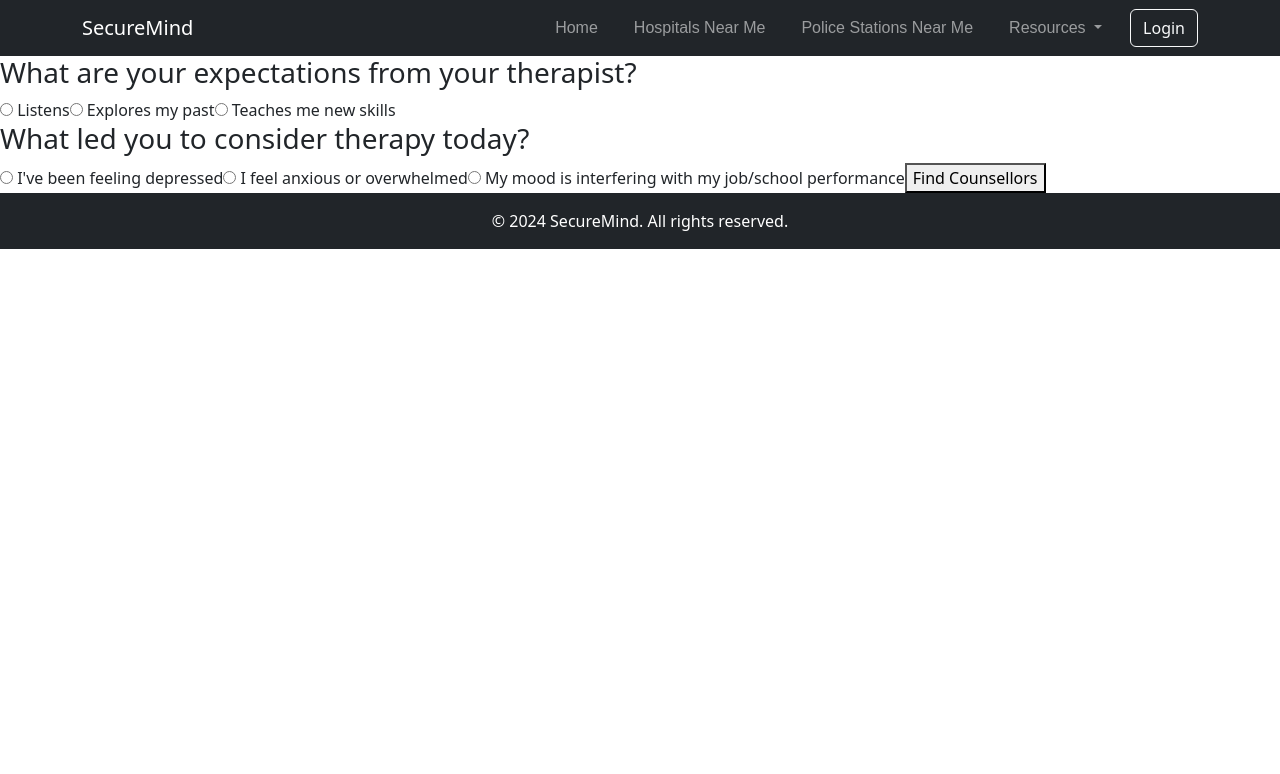
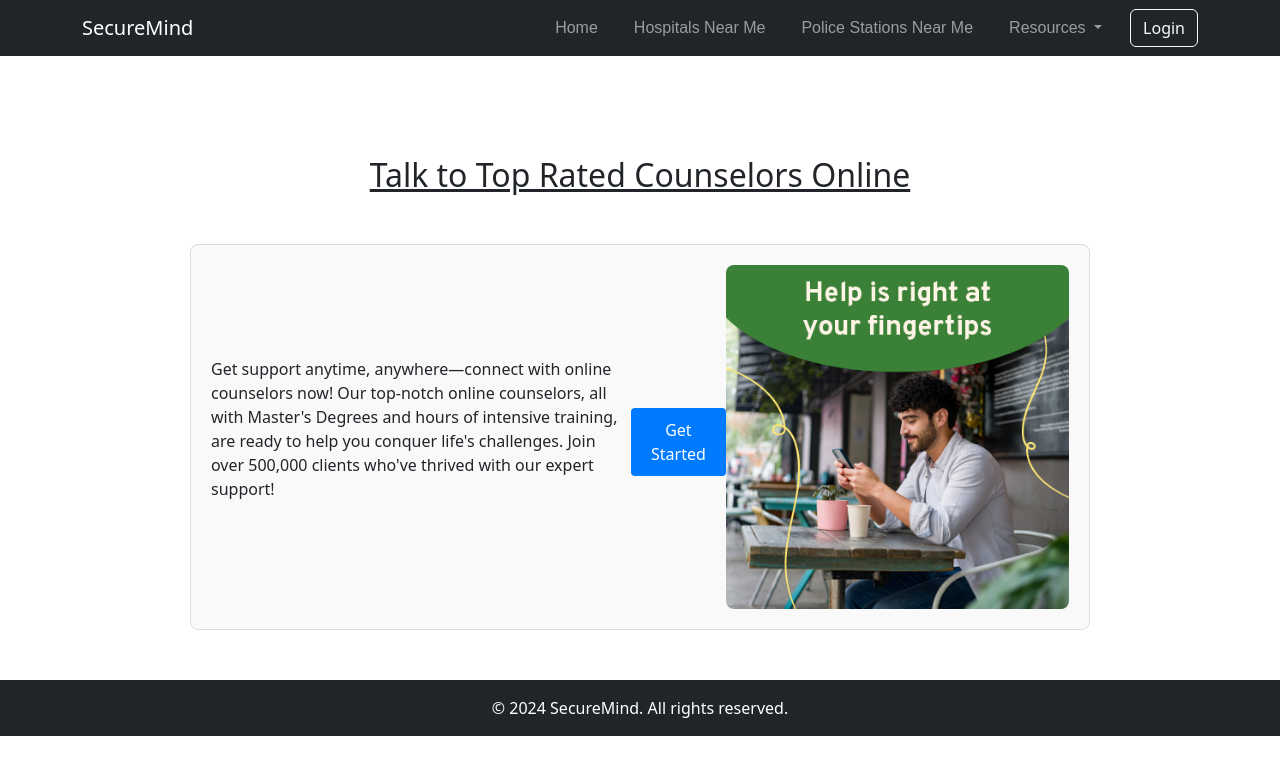
Before and after one commit to nickpro79/securemind-frontend, an Angular app: page /counsellors in a window 1280 px wide. Shown: the top 774 px of the page. Built offline with nearby package versions, Linux system fonts and the light colour scheme.

Commit message:
implemeneted getting counsellors

```diff
--- a/angular.json
+++ b/angular.json
@@ -33,6 +33,7 @@
             "assets": [
               "src/assets/icon.svg",
               "src/assets/circle-icon.svg",
+              "src/assets/welocome.png",
               "src/favicon.ico",
               {
                 "glob": "**/*",
--- a/src/app/Components/questionnaire/questionnaire.component.css
+++ b/src/app/Components/questionnaire/questionnaire.component.css
@@ -0,0 +1,72 @@
+.counsellors-list {
+    list-style-type: none;
+    padding: 0;
+  }
+
+  .counsellors-list li {
+    margin-bottom: 1rem;
+    padding: 0.5rem;
+    border: 1px solid #ddd;
+    border-radius: 4px;
+  }
+  .heading{
+    padding-top: 100px;
+    text-decoration: underline;
+    text-align: center;
+  }
+  .welcome-container {
+    display: flex;
+    justify-content: space-between;
+    align-items: center;
+    padding: 20px;
+    border: 1px solid #ddd;
+    border-radius: 8px;
+    background-color: #f9f9f9;
+    margin: 50px auto;
+    max-width: 900px;
+  }
+
+  .welcome-content {
+    flex: 1;
+    margin-right: 20px; /* Space between content and image */
+    text-align: left;
+  }
+
+  .welcome-content h2 {
+    font-size: 24px;
+    margin-bottom: 10px;
+  }
+
+  .welcome-content p {
+    font-size: 16px;
+    line-height: 1.5;
+  }
+
+  .get-started-btn {
+    padding: 10px 20px;
+    font-size: 16px;
+    color: #fff;
+    background-color: #007bff;
+    border: none;
+    border-radius: 4px;
+    cursor: pointer;
+    margin-top: 10px;
+  }
+
+  .get-started-btn:hover {
+    background-color: #0056b3;
+  }
+
+  .welcome-image {
+    max-width: 40%;
+    height: auto;
+    border-radius: 8px;
+    flex-shrink: 0; /* Prevent the image from shrinking */
+  }
+
+  .counselor-form {
+    margin-top: 20px;
+    padding: 15px;
+    border: 1px solid #ddd;
+    border-radius: 8px;
+  }
--- a/src/app/Components/questionnaire/questionnaire.component.html
+++ b/src/app/Components/questionnaire/questionnaire.component.html
@@ -1,24 +1,36 @@
-<form>
+<!-- Welcome message section, shown only when formVisible is false -->
+<h2  class="heading" >Talk to Top Rated Counselors Online</h2>
+<div *ngIf="!formVisible" class="welcome-container">
+  <p>
+    Get support anytime, anywhere—connect with online counselors now! Our top-notch online counselors, all with
+    Master's Degrees and hours of intensive training, are ready to help you conquer life's challenges. Join over
+    500,000 clients who've thrived with our expert support!
+  </p>
+  <button class="get-started-btn" (click)="showForm()">Get Started</button>
+  <img src="assets/welcome.png" alt="Counseling Support" class="welcome-image" />
+</div>
+
+<!-- Form section, shown only when formVisible is true -->
+<form *ngIf="formVisible" class="counselor-form">
   <h3>What are your expectations from your therapist?</h3>
   <label><input type="radio" name="expectations" (change)="onExpectationsChange('Listens')"> Listens</label>
   <label><input type="radio" name="expectations" (change)="onExpectationsChange('ExploresPast')"> Explores my past</label>
   <label><input type="radio" name="expectations" (change)="onExpectationsChange('TeachesSkills')"> Teaches me new skills</label>
-  <!-- Add more options as needed -->
 
   <h3>What led you to consider therapy today?</h3>
   <label><input type="radio" name="reasons" (change)="onReasonsChange('Depressed')"> I've been feeling depressed</label>
   <label><input type="radio" name="reasons" (change)="onReasonsChange('Anxious')"> I feel anxious or overwhelmed</label>
   <label><input type="radio" name="reasons" (change)="onReasonsChange('JobPerformance')"> My mood is interfering with my job/school performance</label>
-  <!-- Add more options as needed -->
 
   <button type="button" (click)="determineSpecialization()">Find Counsellors</button>
 </form>
 
-<div *ngIf="error">{{ error }}</div>
 
-<div *ngIf="counsellors.length">
+<div *ngIf="error" class="error-message">{{ error }}</div>
+
+<div *ngIf="counsellors.length!==0">
   <h3>Recommended Counsellors:</h3>
-  <ul>
+  <ul class="counsellors-list">
     <li *ngFor="let counsellor of counsellors">
       <strong>Name:</strong> {{ counsellor.name }}<br>
       <strong>Specialization:</strong> {{ counsellor.specialization }}<br>
--- a/src/app/Components/questionnaire/questionnaire.component.ts
+++ b/src/app/Components/questionnaire/questionnaire.component.ts
@@ -1,5 +1,5 @@
 import { Component } from '@angular/core';
-import { TherapyExpectations, TherapyReasons } from '../../Models/therapy-scores';
+import { Counsellor, TherapyExpectations, TherapyReasons } from '../../Models/therapy-scores';
 import { CounsellorService } from '../../services/counsellor.service';
 
 @Component({
@@ -8,6 +8,13 @@ import { CounsellorService } from '../../services/counsellor.service';
   styleUrl: './questionnaire.component.css'
 })
 export class QuestionnaireComponent {
+  formVisible: boolean = false; // Initially false to show only the welcome message
+
+  // Method to show the form and hide the welcome message
+  showForm() {
+    this.formVisible = true; // Set formVisible to true when "Get Started" is clicked
+  }
+
   expectationsScore: number = 0;
   reasonsScore: number = 0;
   totalScore: number = 0;
@@ -32,6 +39,7 @@ export class QuestionnaireComponent {
   }
 
   determineSpecialization() {
+    console.log('Determining specialization with total score:', this.totalScore);  // Debugging line
     if (this.totalScore <= 50) {
       this.specialization = 'Mental Health Counselor';
     } else if (this.totalScore <= 100) {
@@ -47,7 +55,7 @@ export class QuestionnaireComponent {
       .subscribe(
         data => {
           this.counsellors = data;
-          console.log(this.counsellors)
+          console.log(this.counsellors);
         },
         error => {
           this.error = 'Error fetching counsellors';
--- a/src/app/Models/therapy-scores.ts
+++ b/src/app/Models/therapy-scores.ts
@@ -26,3 +26,8 @@ export enum TherapyExpectations {
     Exploring = 120,
     Other = 130,
   }
+  export interface Counsellor {
+    name: string;
+    specialization: string;
+    contactInfo: string;
+  }
--- a/src/app/services/counsellor.service.ts
+++ b/src/app/services/counsellor.service.ts
@@ -1,6 +1,6 @@
 import { HttpClient, HttpHeaders, HttpParams } from '@angular/common/http';
 import { Injectable } from '@angular/core';
-import { Observable } from 'rxjs';
+import { map, Observable } from 'rxjs';
 
 @Injectable({
   providedIn: 'root'
@@ -9,8 +9,12 @@ export class CounsellorService {
   private apiUrl = ' http://localhost:5240/api/Counsellors/Specialization';
   constructor(private http: HttpClient) { }
 
-  getCounsellors(specialization: string): Observable<any> {
+  getCounsellors(specialization: string): Observable<any[]> {
     const headers = new HttpHeaders().set('Accept', 'application/json');
-    return this.http.get<any>(`${this.apiUrl}?specialization=${encodeURIComponent(specialization)}`, { headers });
+    return this.http.get<{ $values: any[] }>(`${this.apiUrl}?specialization=${encodeURIComponent(specialization)}`, { headers })
+      .pipe(
+        map(response => response.$values) // Extracts the array from the response
+      );
   }
+
 }
```
Also changed, not shown: src/assets/welcome.png (added).
